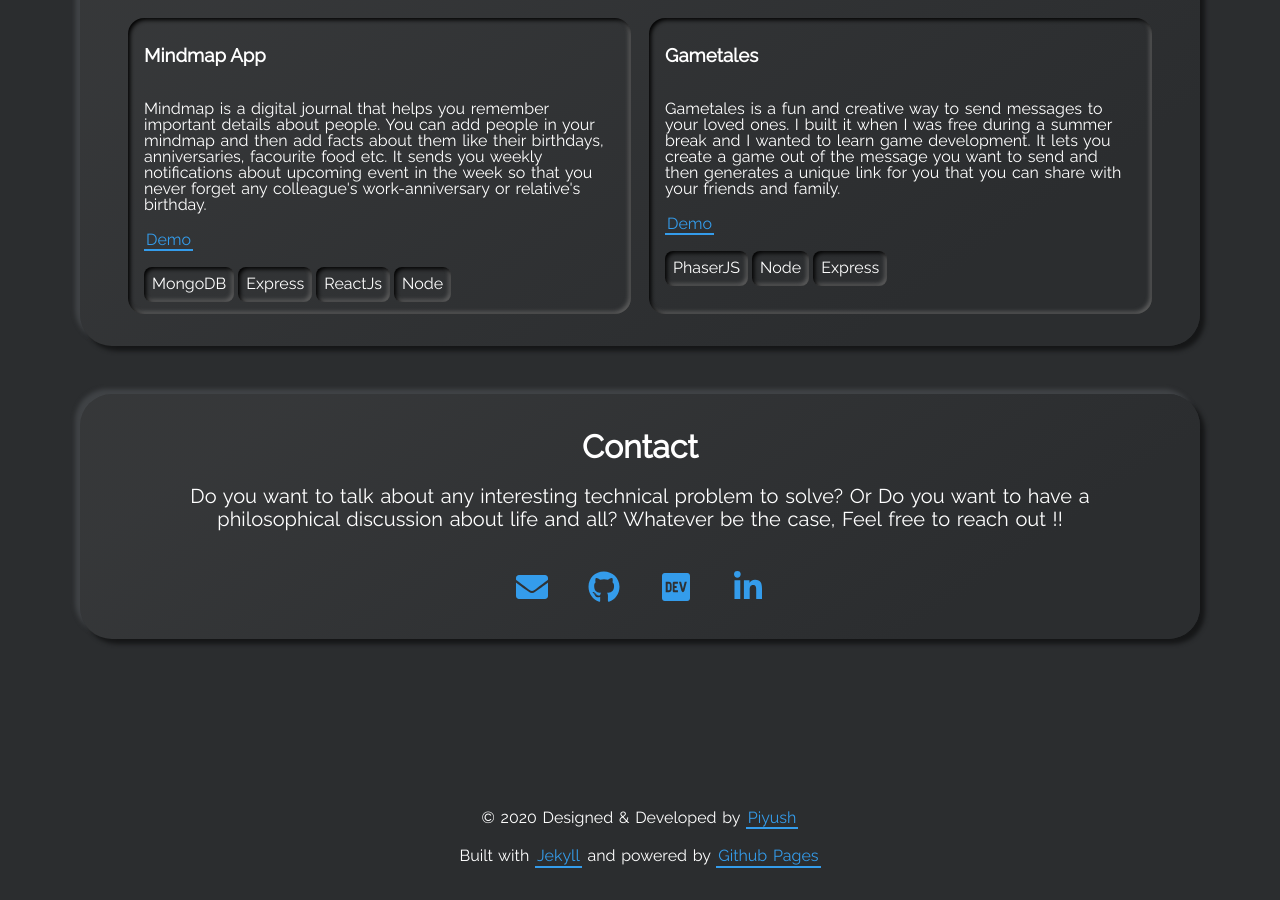
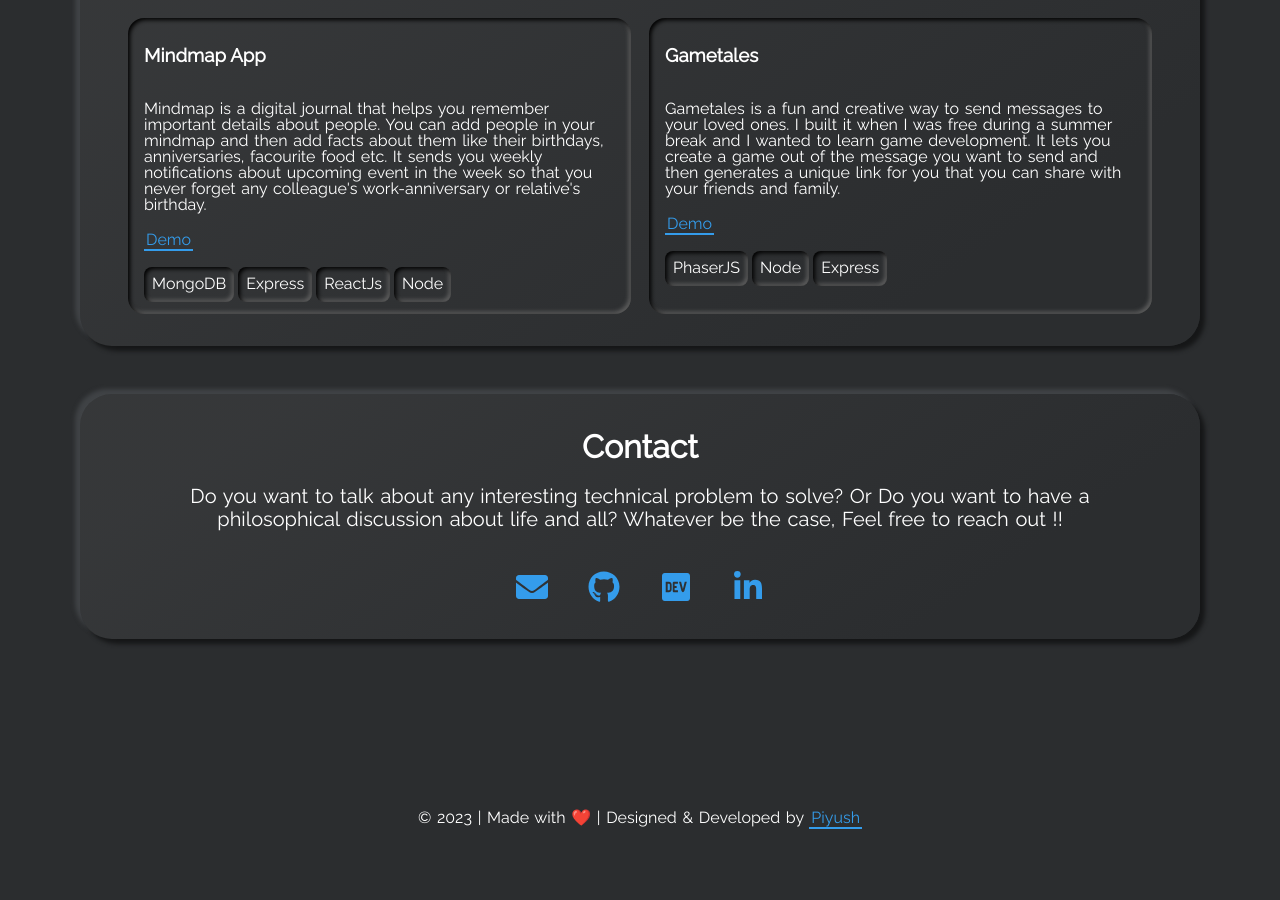
Before and after one commit to piyushchhabra/piyushchhabra.github.io, a Jekyll site: the page built from index.html, in a window 1280 px wide and 900 px high, scrolled down 2935 px. Built offline with Jekyll 4.4.1, drawn with Linux system fonts in a browser that asks for light colours; after the commit the page ends 3796 px from its top, so only the background shows below that.

Commit message:
updated footer and github username

```diff
--- a/_config.yml
+++ b/_config.yml
@@ -20,7 +20,7 @@ email: piyush.chhabra121@gmail.com
 # For every social button you want to display, set your username or userid
 # If you do not use one of the following websites, then leave it empty
 # > twitter_username:
-github_username: pchhabra
+github_username: piyushchhabra
 codepen_username:
 dev_username: thatman
 linkedin_username: piyushchhabra121
--- a/_includes/footer.html
+++ b/_includes/footer.html
@@ -1,11 +1,11 @@
 <footer class="footer">
   <p>
-    &copy; 2020 Designed & Developed by
+    &copy; 2023 | Made with ❤️ | Designed & Developed by
     <a class="highlight-link" href="https://www.linkedin.com/in/piyushchhabra121/" target="_blank" rel="noreferrer">
       Piyush
     </a>
   </p>
-  <p>
+  <!-- <p>
     Built with
     <a class="highlight-link" href="https://jekyllrb.com/"target="_blank" rel="noreferrer">
       Jekyll
@@ -14,7 +14,7 @@
     <a class="highlight-link" href="https://pages.github.com/" target="_blank" rel="noreferrer">
       Github Pages
     </a>
-  </p>
+  </p> -->
 </footer>
 
 <!-- Google Analytics -->
```
